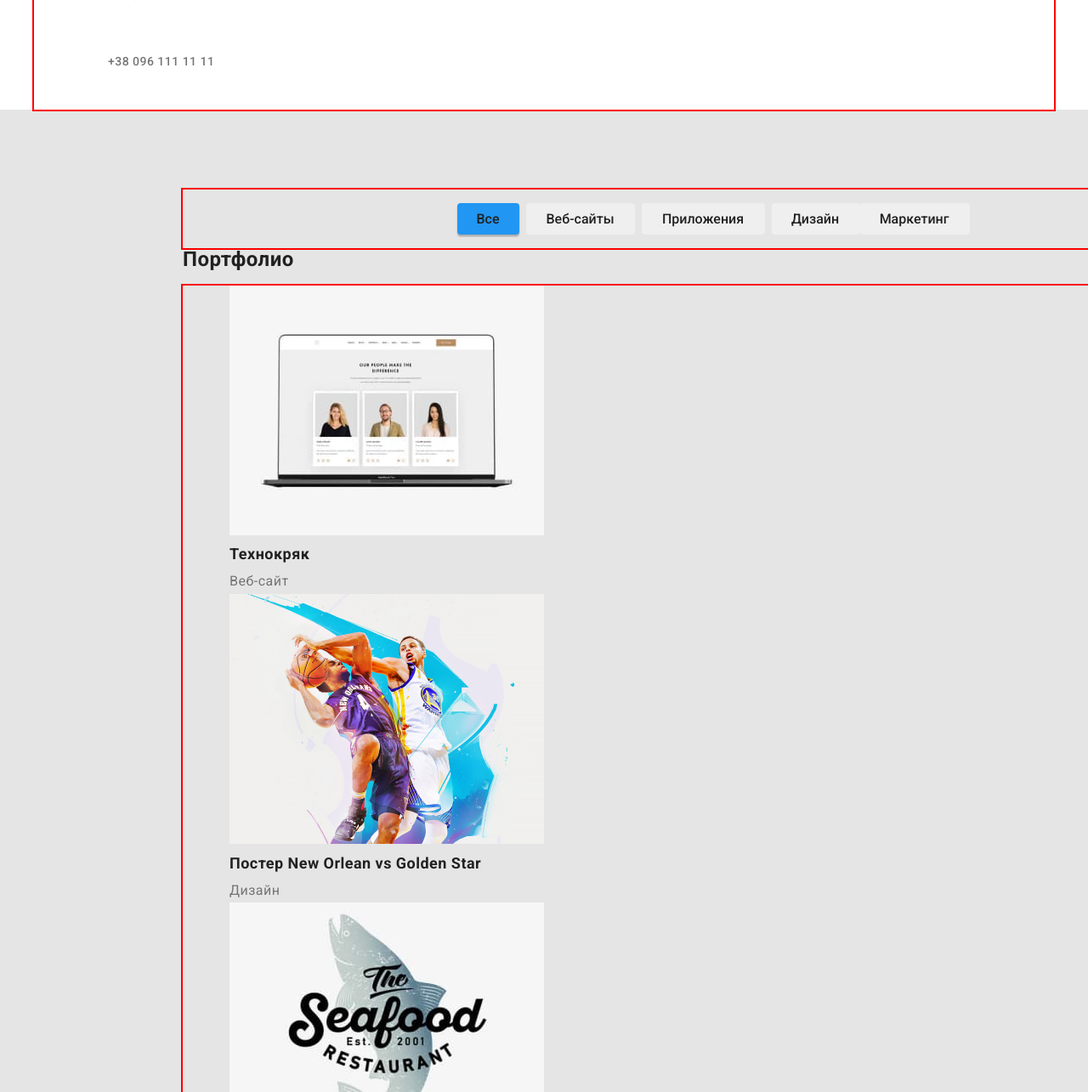
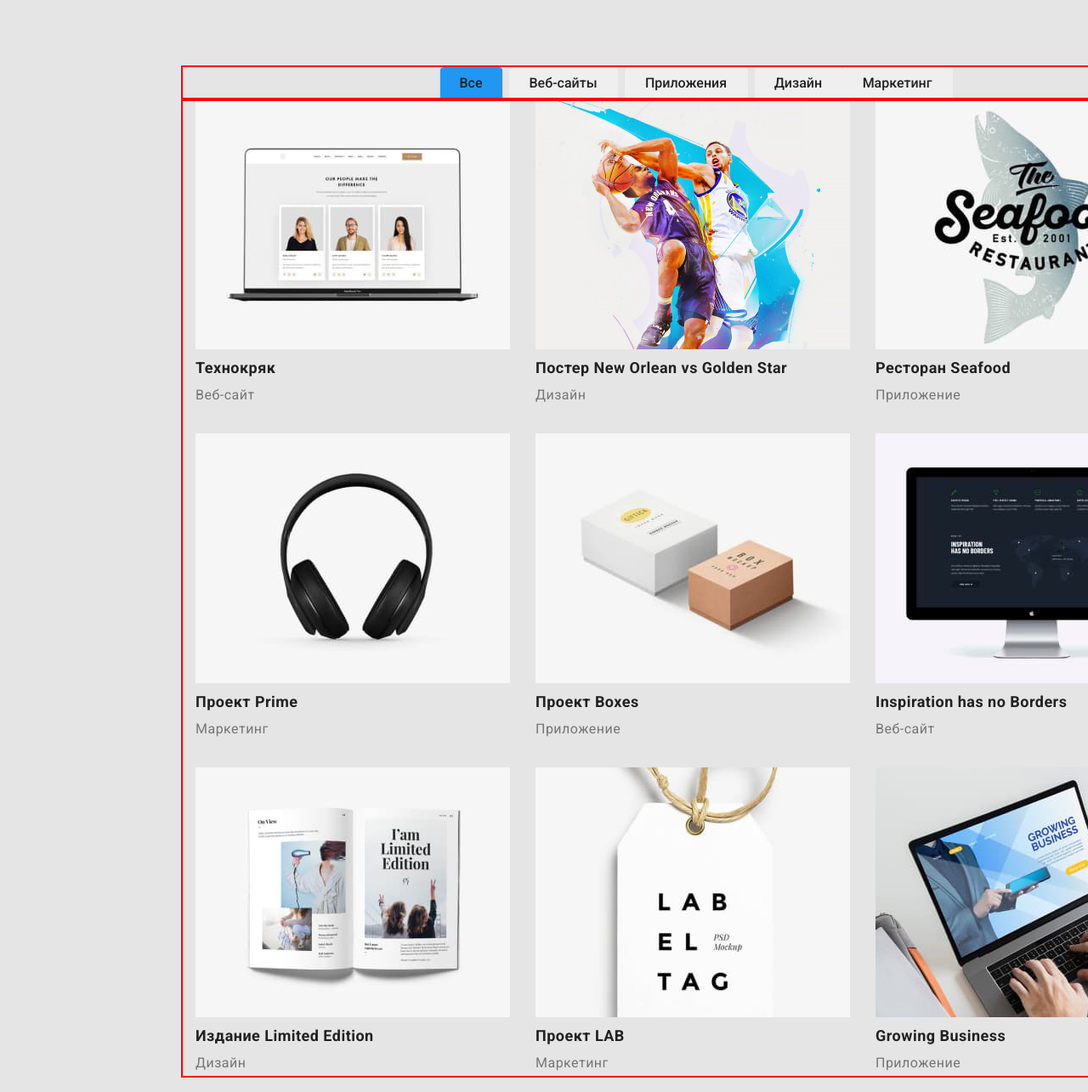
Before and after one commit to NataliS77/goit-markup-hw-03, a plain HTML site: page portfolio.html in a window 1280 px wide. Shown: the part 175-1460 px from the top of the page at 85% size. Drawn offline with nearby package versions, Linux system fonts and the light colour scheme.

Commit message:
оформление портфолио

```diff
--- a/css/styles.css
+++ b/css/styles.css
@@ -10,7 +10,6 @@
 html {
   box-sizing: border-box;
 }
-
 
 body {
   color: #212121;
@@ -41,7 +40,8 @@ h3,
 h4,
 h5,
 h6,
-p {
+p,
+ul {
   padding: 0;
   margin: 0;
 }
@@ -142,17 +142,15 @@ margin-right: 50px;
   text-decoration: underline;
   color: var(--acctent-color);
 }
-.contakt-item{
-  margin-right: 50px;
-}
+
 /* common style */
 .list {
   list-style: none;
 }
 .auth-list{
-  display: block;
+  display: flex;
 }
-/*ссылки разделение*
+/*ссылки разделение*/
 .auth-list .item + .item{
   margin-left: 50px;
 }
@@ -163,7 +161,7 @@ margin-right: 50px;
 }
 /*main*/
 .main-section {
-  padding: 200px 452px;
+
   background-color: #2f303a;
   text-align: center;
 }
@@ -213,6 +211,13 @@ box-shadow: 0px 4px 4px rgba(0, 0, 0, 0.15);
 .lifestyle-section{
   padding: 94px 215px;
 }
+.lifestyle-list{
+  display: flex;
+  flex-wrap: wrap;
+}
+.lifestyle-list .item{
+  width: 270px;
+}
 .title-lifestyle {
   margin-top: 0;
   margin-bottom: 10px;
@@ -244,15 +249,16 @@ box-shadow: 0px 4px 4px rgba(0, 0, 0, 0.15);
   text-align: center;
 }
 .about-list {
-  margin-top: 0;
-    margin-bottom: 94px;
   display: flex;
   flex-wrap: wrap;
-  gap: 30px;
+  margin-top: 0;
 }
-.about-item {
+.about-list .item{
+  width: 370px;
+
 
 }
+
 /*team*/
 .team-section{
   padding: 94px 215px;
@@ -275,7 +281,7 @@ box-shadow: 0px 4px 4px rgba(0, 0, 0, 0.15);
   margin-top: 0;
     margin-bottom: 10px;
   color: var(--primary-text-color);
-  font-weight: 500;
+  font-weight: 500px;
   font-size: 16px;
   line-height: 1.18;
 }
@@ -291,7 +297,11 @@ box-shadow: 0px 4px 4px rgba(0, 0, 0, 0.15);
 }
 .team-list {
   display: flex;
-  gap: 30px;
+  flex-wrap: wrap;
+
+}
+.team-list .item{
+  width: 270px;
 }
 /* footer */
 .footer-section {
@@ -414,6 +424,22 @@ span.footer-accent {
 .market-btn{
   min-width: 130px;
 }
+.list-portfolio{
+  display: flex;
+  flex-wrap: wrap;
+
+}
+.portfolio-item{
+  width: 370px;
+  margin-right: 30px;
+  margin-bottom: 30px;
+}
+.portfolio-item:nth-child(3n){
+  margin-right: 0px;
+}
+.portfolio-item:nth-last-child(-n+3){
+  margin-bottom: 0;
+}
 
 .title-portfolio {
   color: var(--primary-text-color);
--- a/portfolio.html
+++ b/portfolio.html
@@ -69,10 +69,10 @@
         </div>
 
         <!--Логичний зоголовок-->
-        <h1>Портфолио</h1>
-        <div class="container">
+        <h1 hidden>Портфолио</h1>
+        <div class="container foto-portfolio">
            <ul class="list list-portfolio">
-          <li>
+          <li class="item portfolio-item">
             <a href="" class="link">
               <img src="./images/people.jpg" alt="people" width="370" />
             <h2 class="title-portfolio">Технокряк</h2>
@@ -80,21 +80,21 @@
             </a>
 
           </li>
-          <li>
+          <li class="item portfolio-item">
             <a href="" class="link">
            <img src="./images/poster.jpg" alt="poster" width="370" />
             <h2 class="title-portfolio">Постер New Orlean vs Golden Star</h2>
             <p class="text-portfolio">Дизайн</p>
             </a>
           </li>
-          <li>
+          <li class="item portfolio-item">
             <a href="" class="link">
               <img src="./images/restaurant.jpg" alt="restaurant" width="370" />
             <h2 class="title-portfolio">Ресторан Seafood</h2>
             <p class="text-portfolio">Приложение</p>
             </a>
           </li>
-          <li>
+          <li class="item portfolio-item">
             <a href="" class="link">
             <img src="./images/headphone.jpg" alt="headphone" width="370" />
             <h2 class="title-portfolio">Проект Prime</h2>
@@ -102,7 +102,7 @@
             </a>
 
           </li>
-          <li>
+          <li class="item portfolio-item">
             <a href="" class="link">
             <img src="./images/box.jpg" alt="box" width="370" />
             <h2 class="title-portfolio">Проект Boxes</h2>
@@ -110,7 +110,7 @@
             </a>
 
           </li>
-          <li>
+          <li class="item portfolio-item">
             <a href="" class="link">
             <img src="./images/map.jpg" alt="map" width="370" />
             <h2 class="title-portfolio">Inspiration has no Borders</h2>
@@ -118,7 +118,7 @@
             </a>
 
           </li>
-          <li>
+          <li class="item portfolio-item">
             <a href="" class="link">
             <img src="./images/magazine.jpg" alt="magazine" width="370" />
             <h2 class="title-portfolio">Издание Limited Edition</h2>
@@ -126,7 +126,7 @@
             </a>
 
           </li>
-          <li>
+          <li class="item portfolio-item">
             <a href="" class="link">
             <img src="./images/label.jpg" alt="label" width="370" />
             <h2 class="title-portfolio">Проект LAB</h2>
@@ -134,7 +134,7 @@
             </a>
 
           </li>
-          <li>
+          <li class="item portfolio-item">
             <a href="" class="link">
             <img src="./images/netbook.jpg" alt="netbook" width="370" />
             <h2 class="title-portfolio">Growing Business</h2>
@@ -149,7 +149,7 @@
     </main>
     <!--footer-->
     <footer class="section footer-section">
-      <div class="container">
+      <div class="container ">
          <a class="footer-logo" href=""
         ><span class="footer-accent">Web</span>Studio</a
       >
```
Also changed, not shown: index.html (+4 -4 lines).
